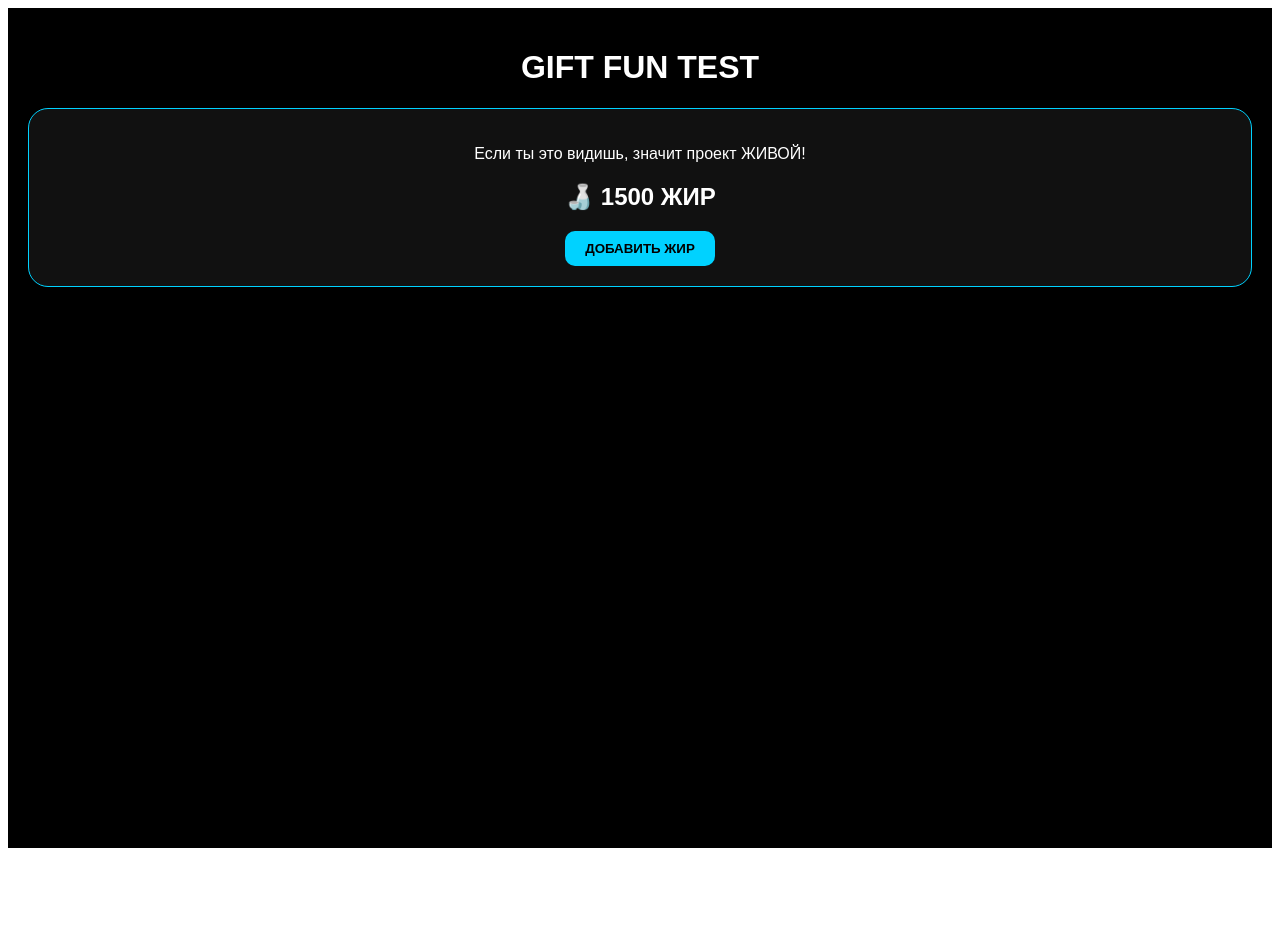
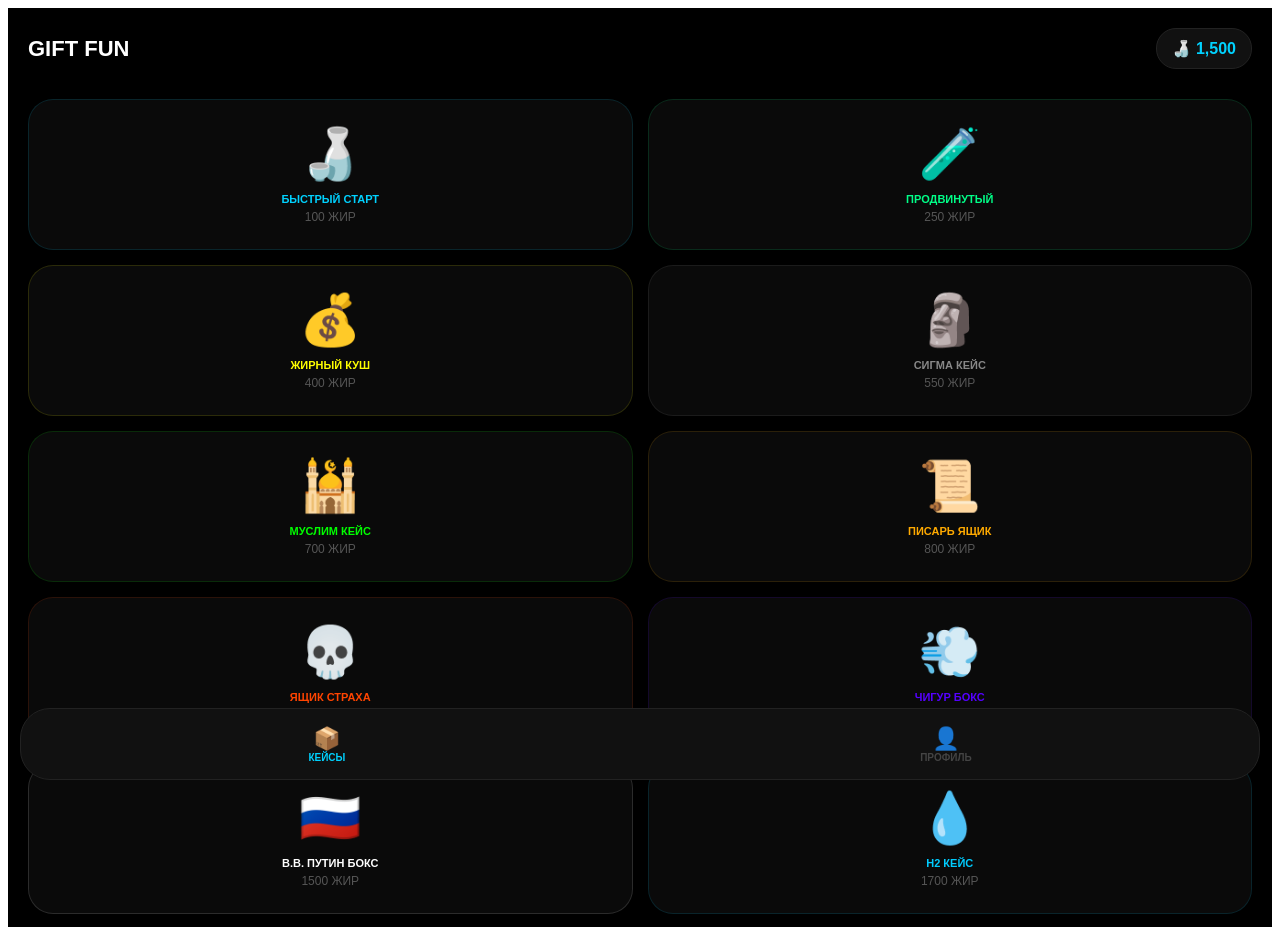
Before and after one commit to BlackPensil-rgb/My-project2, a React (Vite) app: page / in a window 1280 px wide. Shown: the top 927 px of the page. Before the commit the page ends 856 px from the top, so only its background shows below. Built offline with nearby package versions, Linux system fonts and the light colour scheme; what @tonconnect/ui-react would draw is missing.

Commit message:
Update App.tsx

```diff
--- a/src/App.tsx
+++ b/src/App.tsx
@@ -1,17 +1,130 @@
-import React, { useState } from 'react';
+import React, { useState, useEffect } from 'react';
+
+// --- ДАННЫЕ КЕЙСОВ ---
+const CASES_DATA = [
+  { id: 1, name: 'БЫСТРЫЙ СТАРТ', price: 100, color: '#00d2ff', icon: '🍶' },
+  { id: 2, name: 'ПРОДВИНУТЫЙ', price: 250, color: '#00ff88', icon: '🧪' },
+  { id: 3, name: 'ЖИРНЫЙ КУШ', price: 400, color: '#ffff00', icon: '💰' },
+  { id: 4, name: 'СИГМА КЕЙС', price: 550, color: '#888888', icon: '🗿' },
+  { id: 5, name: 'МУСЛИМ КЕЙС', price: 700, color: '#00ff00', icon: '🕌' },
+  { id: 6, name: 'ПИСАРЬ ЯЩИК', price: 800, color: '#ffaa00', icon: '📜' },
+  { id: 7, name: 'ЯЩИК СТРАХА', price: 1000, color: '#ff4400', icon: '💀' },
+  { id: 8, name: 'ЧИГУР БОКС', price: 1200, color: '#5500ff', icon: '💨' },
+  { id: 9, name: 'В.В. ПУТИН БОКС', price: 1500, color: '#ffffff', icon: '🇷🇺' },
+  { id: 10, name: 'Н2 КЕЙС', price: 1700, color: '#00ccff', icon: '💧' },
+  { id: 11, name: 'БАНКА АВТОРА', price: 2500, color: '#ff00ff', icon: '🎨' },
+  { id: 12, name: 'ЗОЛОТОЙ СЛИТОК', price: 4000, color: '#ffd700', icon: '🧱' },
+  { id: 13, name: 'ОШИБКА ВЫЖИВШЕГО', price: 5500, color: '#ff0055', icon: '⚠️' },
+  { id: 14, name: 'УЛЬТРА ЖИР', price: 7500, color: '#00ffcc', icon: '🌊' },
+  { id: 15, name: 'СЕКРЕТНЫЙ ШИФР', price: 8500, color: '#aa00ff', icon: '📟' },
+  { id: 16, name: 'DEPARTMENT ELITE', price: 10000, color: '#ff0000', icon: '👑' },
+];
+
+// --- ГЕНЕРАТОР ПОДАРКОВ ---
+const tgEmojis = ["🧸", "🍷", "💍", "🌹", "💎", "🎁", "👑", "🦁", "🚗", "🏠", "🛥️", "🚀", "🏝️", "🍾", "🎸", "⌚", "🏆", "🎰", "💰", "🧿"];
+const ALL_GIFTS = Array.from({ length: 101 }, (_, i) => ({
+  id: i + 1,
+  name: i === 0 ? "Мишка" : i === 100 ? "🔥 DEPARTMENT" : `Подарок #${i + 1}`,
+  emoji: i === 0 ? "🧸" : i === 100 ? "🏛️" : tgEmojis[i % tgEmojis.length],
+}));
 
 export default function App() {
-  const [fat, setFat] = useState(1500);
+  const [tab, setTab] = useState('cases');
+  const [fat, setFat] = useState(() => Number(localStorage.getItem('fat')) || 1500);
+  const [inventory, setInventory] = useState<any[]>(() => JSON.parse(localStorage.getItem('inv') || '[]'));
+  const [status, setStatus] = useState<'idle' | 'opening' | 'win'>('idle');
+  const [winItem, setWinItem] = useState<any>(null);
+
+  // Сохранение
+  useEffect(() => {
+    localStorage.setItem('fat', fat.toString());
+    localStorage.setItem('inv', JSON.stringify(inventory));
+  }, [fat, inventory]);
+
+  const handleOpen = (c: any) => {
+    if (fat < c.price) return alert("❌ Мало жира!");
+    setStatus('opening');
+
+    setTimeout(() => {
+      const range = c.id === 5 ? 101 : 40;
+      const gift = ALL_GIFTS[Math.floor(Math.random() * range)];
+      setFat(f => f - c.price);
+      setInventory(prev => [gift, ...prev]);
+      setWinItem(gift);
+      setStatus('win');
+    }, 1200);
+  };
 
   return (
-    <div style={{ background: '#000', color: '#fff', minHeight: '100vh', padding: '20px', textAlign: 'center', fontFamily: 'sans-serif' }}>
-      <h1>GIFT FUN TEST</h1>
-      <div style={{ background: '#111', padding: '20px', borderRadius: '20px', border: '1px solid #00d2ff' }}>
-        <p>Если ты это видишь, значит проект ЖИВОЙ!</p>
-        <h2>🍶 {fat} ЖИР</h2>
-        <button onClick={() => setFat(f => f + 100)} style={{ padding: '10px 20px', background: '#00d2ff', border: 'none', borderRadius: '10px', fontWeight: 'bold' }}>
-          ДОБАВИТЬ ЖИР
-        </button>
+    <div style={{ background: '#000', color: '#fff', minHeight: '100vh', fontFamily: 'sans-serif', padding: '20px 20px 100px 20px', userSelect: 'none' }}>
+
+      {/* HEADER */}
+      <div style={{ display: 'flex', justifyContent: 'space-between', alignItems: 'center', marginBottom: '30px' }}>
+        <div style={{ fontWeight: 900, fontSize: '22px' }}>GIFT FUN</div>
+        <div style={{ background: '#111', padding: '10px 15px', borderRadius: '20px', color: '#00d2ff', fontWeight: 800, border: '1px solid #222' }}>
+          🍶 {fat.toLocaleString()}
+        </div>
+      </div>
+
+      {/* CASES TAB */}
+      {tab === 'cases' && (
+        <div style={{ display: 'grid', gridTemplateColumns: '1fr 1fr', gap: '15px' }}>
+          {CASES_DATA.map(c => (
+            <div key={c.id} onClick={() => handleOpen(c)} style={{ background: '#0a0a0a', borderRadius: '25px', padding: '25px 10px', textAlign: 'center', border: `1px solid ${c.color}22` }}>
+              <div style={{ fontSize: '50px', marginBottom: '10px' }}>{c.icon}</div>
+              <div style={{ fontSize: '11px', fontWeight: 900, color: c.color, textTransform: 'uppercase' }}>{c.name}</div>
+              <div style={{ fontSize: '12px', color: '#555', marginTop: '5px' }}>{c.price} ЖИР</div>
+            </div>
+          ))}
+        </div>
+      )}
+
+      {/* PROFILE TAB */}
+      {tab === 'profile' && (
+        <div>
+          <div style={{ textAlign: 'center', marginBottom: '30px' }}>
+            <div style={{ width: '80px', height: '80px', background: '#111', borderRadius: '50%', margin: '0 auto 15px', border: '2px solid #00d2ff', display: 'flex', alignItems: 'center', justifyContent: 'center', fontSize: '35px' }}>👤</div>
+            <div style={{ fontSize: '20px', fontWeight: 900 }}>ПРОФИЛЬ</div>
+          </div>
+          <div style={{ display: 'grid', gridTemplateColumns: '1fr 1fr 1fr', gap: '10px' }}>
+            {inventory.map((item, i) => (
+              <div key={i} style={{ background: '#0d0d0d', padding: '15px', borderRadius: '15px', textAlign: 'center', border: '1px solid #1a1a1a' }}>
+                <div style={{ fontSize: '30px' }}>{item.emoji}</div>
+                <div style={{ fontSize: '8px', color: '#666', marginTop: '5px' }}>{item.name}</div>
+              </div>
+            ))}
+          </div>
+        </div>
+      )}
+
+      {/* OVERLAY: OPENING */}
+      {status === 'opening' && (
+        <div style={{ position: 'fixed', inset: 0, background: 'rgba(0,0,0,0.95)', zIndex: 100, display: 'flex', flexDirection: 'column', alignItems: 'center', justifyContent: 'center' }}>
+          <div style={{ fontSize: '80px' }}>🍶</div>
+          <h2 style={{ letterSpacing: '3px' }}>ОТКРЫВАЕМ...</h2>
+        </div>
+      )}
+
+      {/* OVERLAY: WIN */}
+      {status === 'win' && winItem && (
+        <div style={{ position: 'fixed', inset: 0, background: 'rgba(0,0,0,0.98)', zIndex: 101, display: 'flex', flexDirection: 'column', alignItems: 'center', justifyContent: 'center', textAlign: 'center', padding: '20px' }}>
+          <div style={{ fontSize: '120px', marginBottom: '20px' }}>{winItem.emoji}</div>
+          <h1 style={{ fontSize: '38px', fontWeight: 900, margin: '0' }}>ЧИНАЗЕС!</h1>
+          <div style={{ fontSize: '18px', color: '#00d2ff', fontWeight: 800, marginTop: '10px' }}>{winItem.name}</div>
+          <button onClick={() => setStatus('idle')} style={{ marginTop: '50px', padding: '15px 50px', borderRadius: '20px', background: '#fff', border: 'none', fontWeight: 900, fontSize: '16px' }}>ЗАБРАТЬ</button>
+        </div>
+      )}
+
+      {/* BOTTOM NAV */}
+      <div style={{ position: 'fixed', bottom: '20px', left: '20px', right: '20px', height: '70px', background: '#111', borderRadius: '30px', display: 'flex', justifyContent: 'space-around', alignItems: 'center', border: '1px solid #222' }}>
+        <div onClick={() => setTab('cases')} style={{ textAlign: 'center', color: tab === 'cases' ? '#00d2ff' : '#444' }}>
+          <div style={{ fontSize: '22px' }}>📦</div>
+          <div style={{ fontSize: '10px', fontWeight: 900 }}>КЕЙСЫ</div>
+        </div>
+        <div onClick={() => setTab('profile')} style={{ textAlign: 'center', color: tab === 'profile' ? '#00d2ff' : '#444' }}>
+          <div style={{ fontSize: '22px' }}>👤</div>
+          <div style={{ fontSize: '10px', fontWeight: 900 }}>ПРОФИЛЬ</div>
+        </div>
       </div>
     </div>
   );
```
